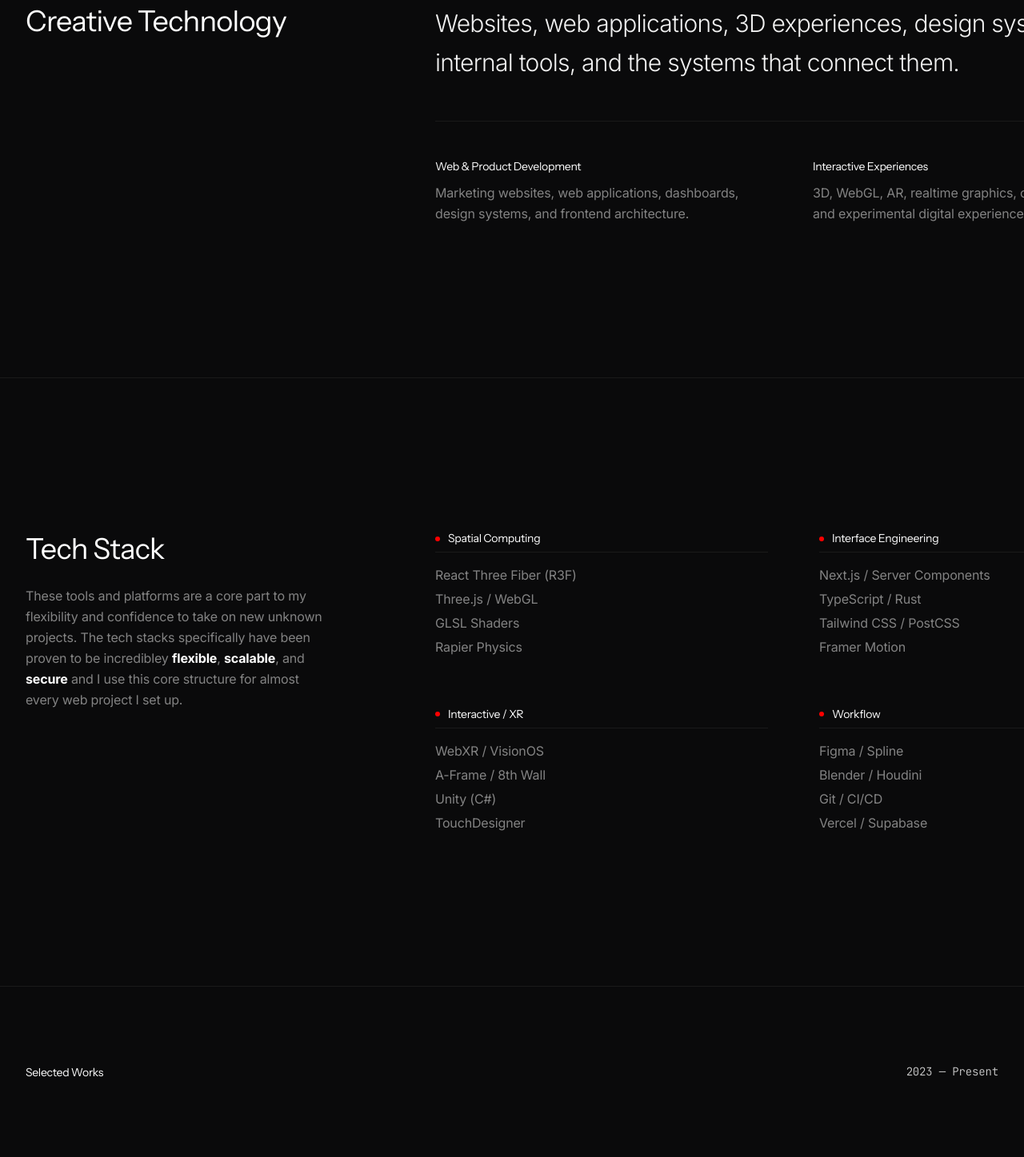
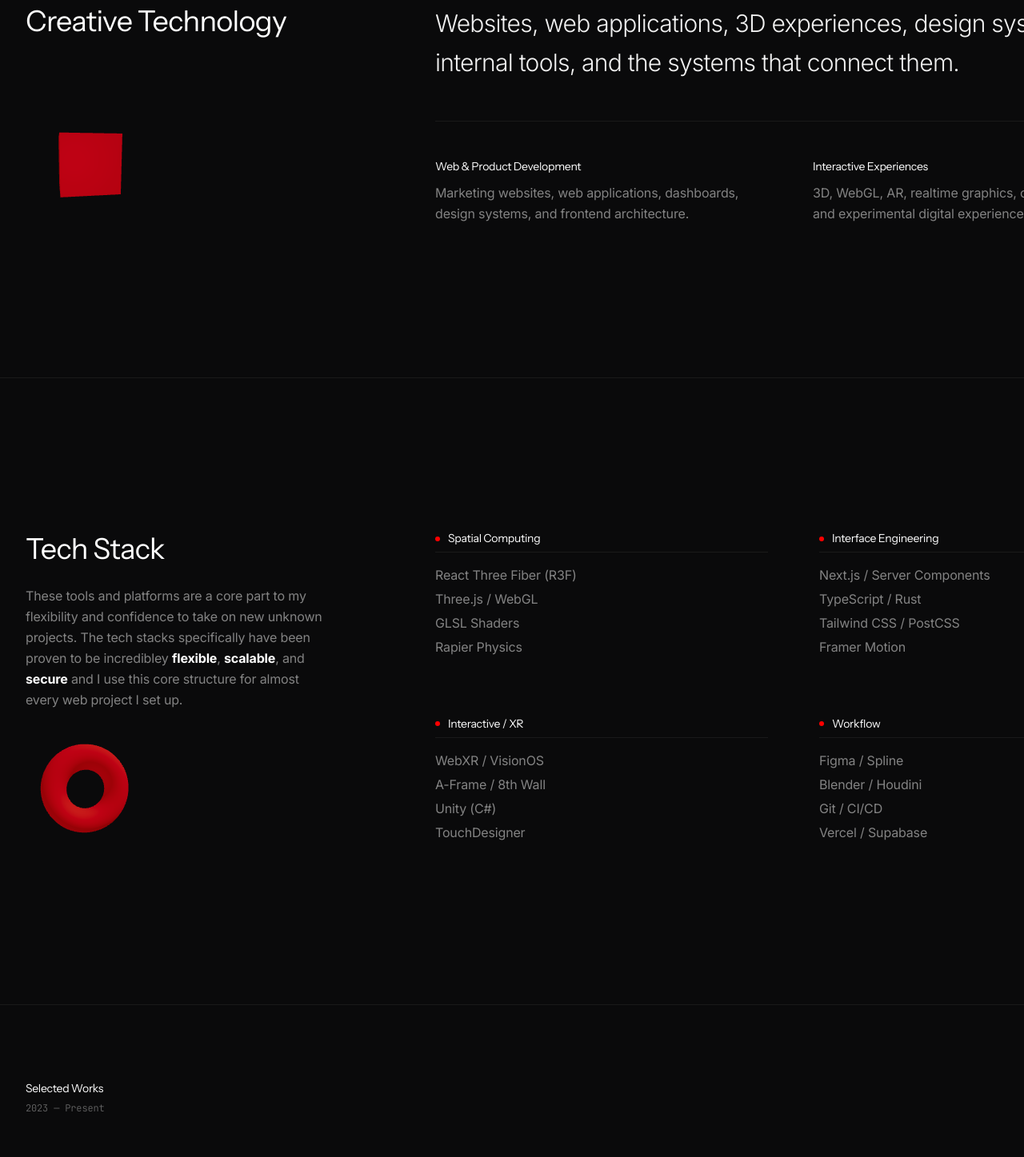
Before and after one commit to zpennachi/home, a Next.js app: page /new in a window 1280 px wide. Shown: the part 940-2387 px from the top of the page at 80% size. Built offline with nearby package versions, Linux system fonts and the light colour scheme; no server answers; the database is empty.

Commit message:
feat: add unified 3D floating shapes in negative space of Manifesto, ToolStack and Selected Works sections

```diff
--- a/src/app/new/page.tsx
+++ b/src/app/new/page.tsx
@@ -4,6 +4,8 @@ import { Manifesto } from "@/components/work/Manifesto";
 import { ToolStack } from "@/components/work/ToolStack";
 import { DynamicGrid } from "@/components/work/DynamicGrid";
 import { ParticleBackground } from "@/components/work/ParticleBackground";
+
+import { FloatingShape3D } from "@/components/work/FloatingShape3D";
 
 export default async function Home() {
   const supabase = await createClient();
@@ -42,12 +44,24 @@ export default async function Home() {
 
       {/* 4. THE OUTPUT - Solid */}
       <section id="work" className="relative z-10 container py-24 border-t border-muted">
-        <div className="flex justify-between items-end mb-16">
-          <h2 className="text-sm font-normal uppercase tracking-[0.2em] text-foreground">Selected Works</h2>
-          <span className="text-sm font-mono text-foreground/80">2023 — Present</span>
+        <div className="grid grid-cols-1 lg:grid-cols-12 gap-16 lg:gap-32">
+
+          {/* Left Column Label & Floating Shape */}
+          <div className="lg:col-span-4 flex flex-col justify-between h-full min-h-[220px]">
+            <div className="space-y-2">
+              <h2 className="text-sm font-normal uppercase tracking-[0.2em] text-foreground">Selected Works</h2>
+              <p className="text-xs font-mono text-muted-fg/60">2023 — Present</p>
+            </div>
+            {/* Floating 3D Accent Shape */}
+            <FloatingShape3D type="dodecahedron" className="w-28 h-28 md:w-36 md:h-36 mt-8 opacity-80" />
+          </div>
+
+          {/* Right Column Content Grid */}
+          <div className="lg:col-span-8">
+            <DynamicGrid entries={entries} projects={projects} />
+          </div>
+
         </div>
-
-        <DynamicGrid entries={entries} projects={projects} />
       </section>
     </main>
   );
--- /dev/null
+++ b/src/components/work/FloatingShape3D.tsx
@@ -0,0 +1,97 @@
+"use client";
+
+import React, { useEffect, useState, useRef } from 'react';
+import { Canvas, useFrame } from "@react-three/fiber";
+import * as THREE from "three";
+
+interface ShapeMeshProps {
+    type: 'cube' | 'torus' | 'dodecahedron';
+    color: string;
+}
+
+function ShapeMesh({ type, color }: ShapeMeshProps) {
+    const meshRef = useRef<THREE.Mesh>(null);
+
+    useFrame((state) => {
+        if (!meshRef.current) return;
+        const time = state.clock.getElapsedTime();
+
+        // Very slow, subtle organic floating/undulating
+        meshRef.current.position.y = Math.sin(time * 0.15) * 0.15;
+        meshRef.current.position.x = Math.cos(time * 0.12) * 0.1;
+
+        // Slow continuous rotation
+        meshRef.current.rotation.x = time * 0.02;
+        meshRef.current.rotation.y = time * 0.03;
+    });
+
+    return (
+        <mesh ref={meshRef}>
+            {type === 'cube' && <boxGeometry args={[1.5, 1.5, 1.5]} />}
+            {type === 'torus' && <torusGeometry args={[0.9, 0.35, 16, 100]} />}
+            {type === 'dodecahedron' && <dodecahedronGeometry args={[1.1]} />}
+
+            <meshStandardMaterial
+                color={color}
+                roughness={0.9}     // High roughness for a matte, clay-like feel
+                metalness={0.05}    // Low metalness
+            />
+        </mesh>
+    );
+}
+
+interface FloatingShape3DProps {
+    type: 'cube' | 'torus' | 'dodecahedron';
+    className?: string;
+}
+
+export function FloatingShape3D({ type, className }: FloatingShape3DProps) {
+    const [mounted, setMounted] = useState(false);
+    const [accentColor, setAccentColor] = useState("#ff0000");
+
+    useEffect(() => {
+        setMounted(true);
+
+        const getAccent = () => {
+            const accent = getComputedStyle(document.documentElement).getPropertyValue('--accent').trim();
+            if (accent) {
+                setAccentColor(accent);
+            }
+        };
+
+        getAccent();
+
+        // Listen for live design system token changes in admin dashboard
+        const observer = new MutationObserver(getAccent);
+        observer.observe(document.documentElement, { attributes: true, attributeFilter: ['style', 'class'] });
+
+        return () => observer.disconnect();
+    }, []);
+
+    if (!mounted) {
+        // Return a structural placeholder of the same size to prevent layout shifts
+        return <div className={className} />;
+    }
+
+    return (
+        <div className={className}>
+            <Canvas
+                dpr={[1, 1.5]}
+                gl={{
+                    powerPreference: 'high-performance',
+                    stencil: false,
+                    depth: true,
+                    alpha: true,
+                    antialias: true
+                }}
+                camera={{ position: [0, 0, 4.5], fov: 40 }}
+            >
+                <ambientLight intensity={1.2} />
+                <directionalLight position={[3, 5, 3]} intensity={1.8} />
+                <directionalLight position={[-3, -3, -1]} intensity={0.4} />
+                <pointLight position={[0, 0, 2]} intensity={0.8} />
+                <ShapeMesh type={type} color={accentColor} />
+            </Canvas>
+        </div>
+    );
+}
--- a/src/components/work/Manifesto.tsx
+++ b/src/components/work/Manifesto.tsx
@@ -1,13 +1,19 @@
+import { FloatingShape3D } from './FloatingShape3D';
+
 export function Manifesto() {
     return (
         <section id="manifesto" className="container py-24 md:py-48 border-t border-muted">
             <div className="grid grid-cols-1 lg:grid-cols-12 gap-16 lg:gap-32">
 
                 {/* Label */}
-                <div className="lg:col-span-4 space-y-6">
-                    <h2 className="text-2xl md:text-4xl font-light tracking-tight text-foreground">
-                        Creative Technology
-                    </h2>
+                <div className="lg:col-span-4 flex flex-col justify-between h-full min-h-[220px]">
+                    <div className="space-y-6">
+                        <h2 className="text-2xl md:text-4xl font-light tracking-tight text-foreground">
+                            Creative Technology
+                        </h2>
+                    </div>
+                    {/* Floating 3D Accent Shape */}
+                    <FloatingShape3D type="cube" className="w-28 h-28 md:w-36 md:h-36 mt-8 opacity-80" />
                 </div>
 
                 <div className="lg:col-span-8 space-y-12">
--- a/src/components/work/ToolStack.tsx
+++ b/src/components/work/ToolStack.tsx
@@ -1,15 +1,21 @@
+import { FloatingShape3D } from './FloatingShape3D';
+
 export function ToolStack() {
     return (
         <section className="container py-24 md:py-48 border-t border-muted" >
             <div className="grid grid-cols-1 lg:grid-cols-12 gap-16 lg:gap-32">
 
-                <div className="lg:col-span-4 space-y-6">
+                <div className="lg:col-span-4 flex flex-col justify-between h-full min-h-[360px]">
+                    <div className="space-y-6">
                         <h2 className="text-2xl md:text-4xl font-light tracking-tight text-foreground">
                             Tech Stack
                         </h2>
                         <p className="text-muted-fg/80 text-base font-normal leading-relaxed">
                             These tools and platforms are a core part to my flexibility and confidence to take on new unknown projects. The tech stacks specifically have been proven to be incredibley <strong className="font-bold text-foreground">flexible</strong>, <strong className="font-bold text-foreground">scalable</strong>, and <strong className="font-bold text-foreground">secure</strong> and I use this core structure for almost every web project I set up.
                         </p>
+                    </div>
+                    {/* Floating 3D Accent Shape */}
+                    <FloatingShape3D type="torus" className="w-28 h-28 md:w-36 md:h-36 mt-8 opacity-80" />
                 </div>
 
                 <div className="lg:col-span-8 grid grid-cols-1 md:grid-cols-2 gap-x-16 gap-y-16">
```
Lines whose indentation alone changed are shown as unchanged.
